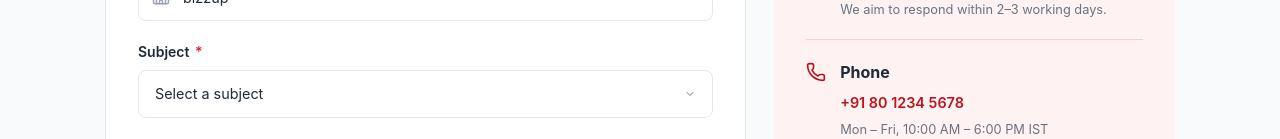
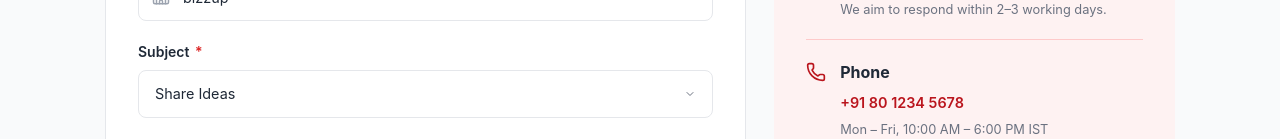
Before and after one commit to muhammed-bilal-uxd/new-pbjt-web-app, a Next.js app: page /contact in a window 1280 px wide. Shown: the part 661-800 px from the top of the page. Built offline with nearby package versions, Linux system fonts and the light colour scheme.

Commit message:
feat: contact submit response

```diff
--- /dev/null
+++ b/src/app/api/test/route.ts
@@ -0,0 +1,7 @@
+export async function GET(req: Request) {
+  try {
+    return Response.json({ success: true });
+  } catch (error) {
+    return Response.json({ success: false, error }, { status: 500 });
+  }
+}
--- a/src/app/contact/page.tsx
+++ b/src/app/contact/page.tsx
@@ -82,7 +82,7 @@ export default function Contact() {
       name: "Vijay",
       email: "vijayvasudevan.uxd@gmail.com",
       organisation: "bizzup",
-      subject: "Ideas",
+      subject: "ideas",
       message: "I have some ideas for the PBJT.",
       agreed: true,
     });
```
